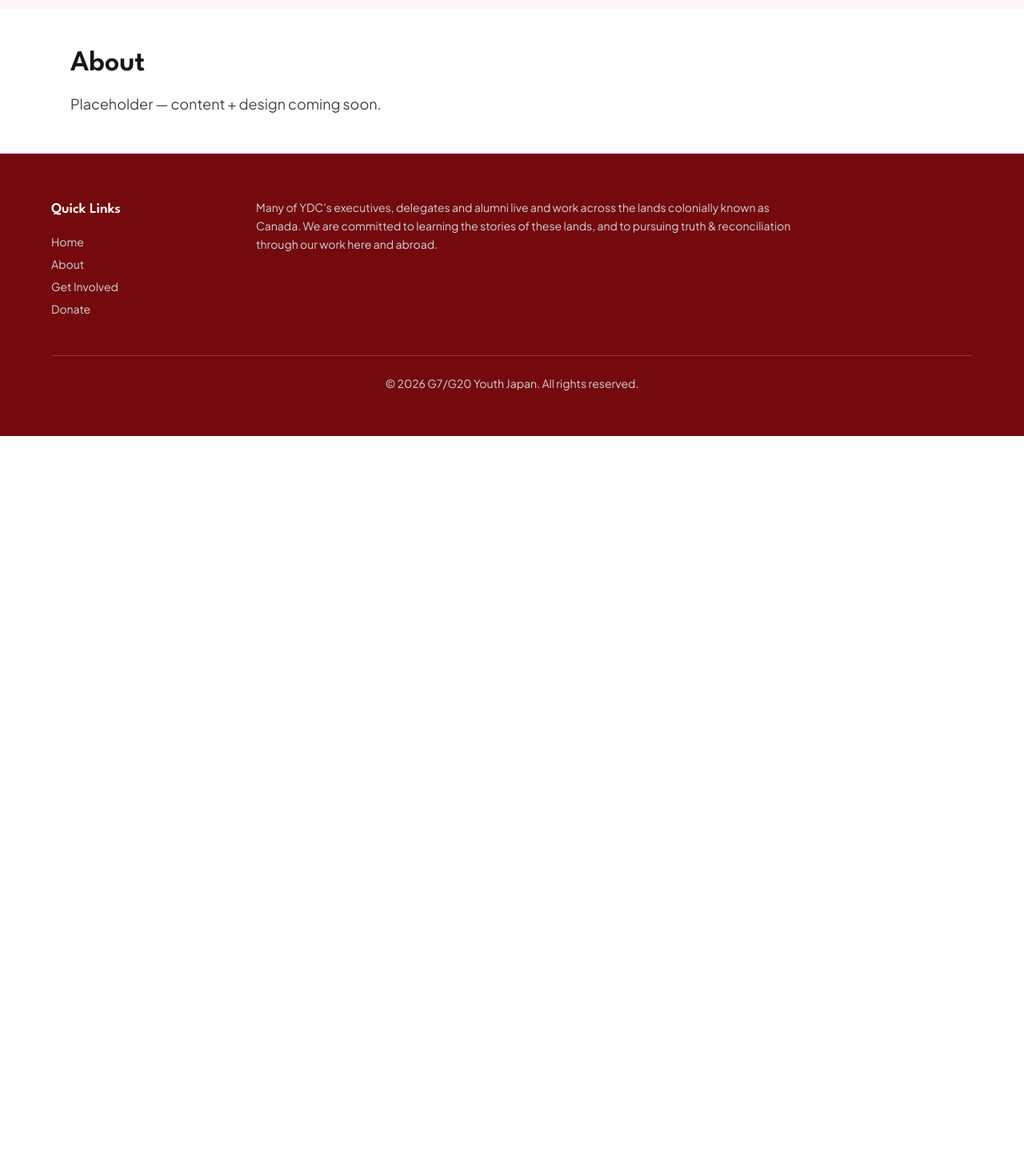
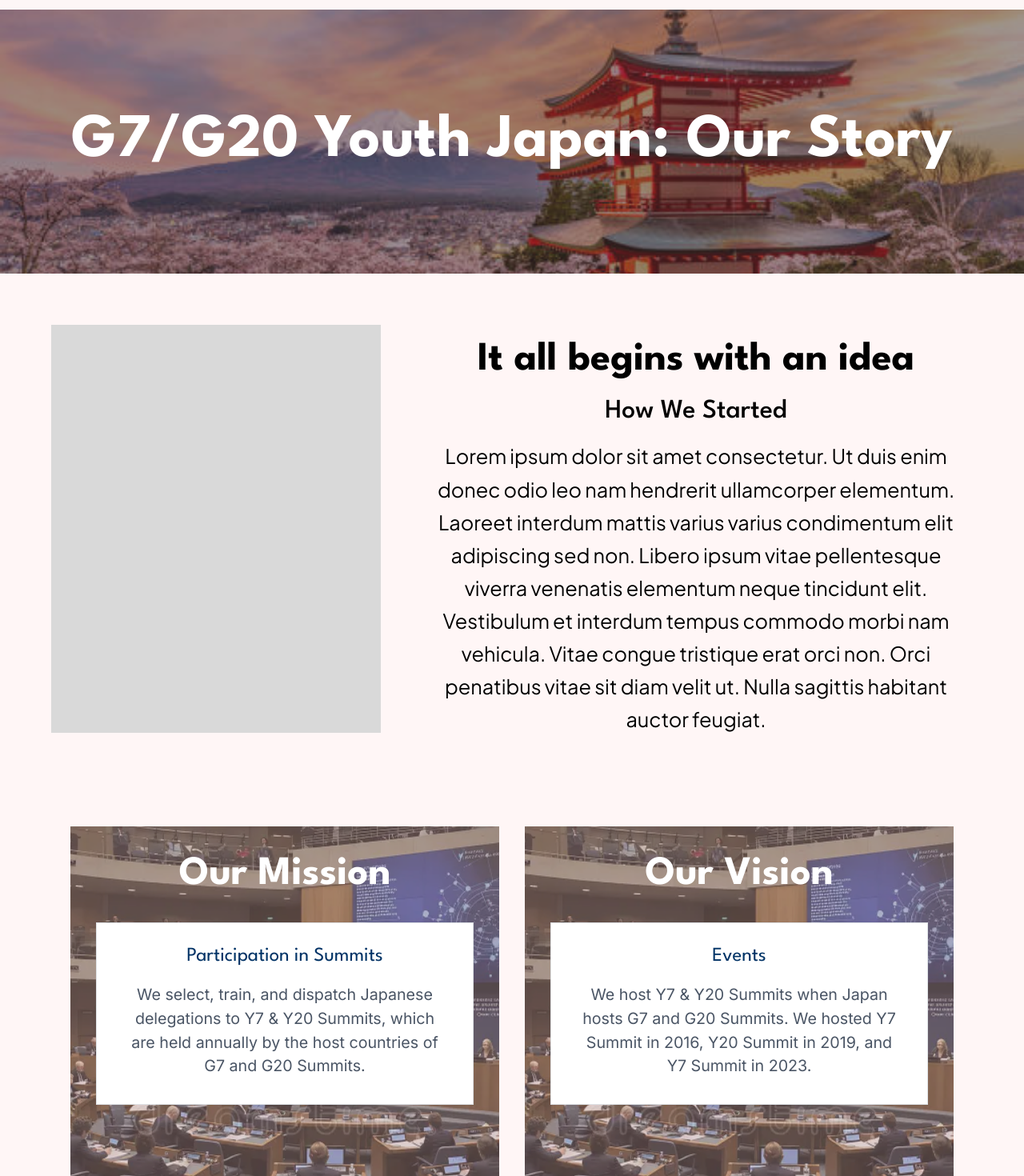
Before and after one commit to fullstackatbrown/project-youth-japan, a Next.js app: page /about in a window 1280 px wide. Shown: the part 60-1530 px from the top of the page at 80% size. Before the commit the page ends 800 px from the top, so only its background shows below. Built offline with nearby package versions, Linux system fonts and the light colour scheme.

Commit message:
About Me Page (#7)
* initial

* footer done

* about me page done

* removed follow our journey section

```diff
--- a/app/about/page.tsx
+++ b/app/about/page.tsx
@@ -1,10 +1,100 @@
+import Link from "next/link";
+
+const heroImage = "/images/hero.png";
+const sectionImage = "/images/section-bg.png";
+
 export default function AboutPage() {
-    return (
-      <main className="mx-auto max-w-6xl px-6 py-12">
-        <h1 className="text-4xl font-semibold">About</h1>
-        <p className="mt-4 text-lg opacity-80">
-          Placeholder — content + design coming soon.
-        </p>
-      </main>
-    );
-  }
+  return (
+    <main className="bg-[#fff6f6]">
+      {/* Hero — 330px tall, overlay rgba(70,49,52,0.52) */}
+      <section className="relative h-[330px] flex items-center justify-center overflow-hidden">
+        <img
+          src={heroImage}
+          alt="G7/G20 Youth Japan"
+          className="absolute inset-0 w-full h-full object-cover"
+        />
+        <div className="absolute inset-0 bg-[rgba(70,49,52,0.52)]" />
+        <h1 className="relative z-10 text-white font-bold text-center px-6 text-[4.83rem] leading-[1.09] tracking-[0.09px] font-[family-name:var(--font-heading)]">
+          G7/G20 Youth Japan: Our Story
+        </h1>
+      </section>
+
+      {/* How We Started */}
+      <section className="bg-[#fff6f6] py-16 px-6">
+        <div className="mx-auto max-w-6xl flex gap-12 items-start">
+          <div className="shrink-0 w-[412px] h-[510px] bg-[#d9d9d9]" />
+          <div className="flex-1 pt-4">
+            <h2 className="text-[3.16rem] font-bold text-center mb-4 text-black leading-[3.51rem] tracking-[0.03px] font-[family-name:var(--font-heading)]">
+              It all begins with an idea
+            </h2>
+            <h3 className="text-[2.1rem] font-medium text-center mb-4 text-black leading-[1.2] tracking-[0.006px] font-[family-name:var(--font-body)]">
+              How We Started
+            </h3>
+            <p className="text-center text-black text-[1.58rem] leading-[2.57rem] tracking-[-0.04px] font-[family-name:var(--font-body)]">
+              Lorem ipsum dolor sit amet consectetur. Ut duis enim donec odio leo nam hendrerit
+              ullamcorper elementum. Laoreet interdum mattis varius varius condimentum elit
+              adipiscing sed non. Libero ipsum vitae pellentesque viverra venenatis elementum neque
+              tincidunt elit. Vestibulum et interdum tempus commodo morbi nam vehicula. Vitae congue
+              tristique erat orci non. Orci penatibus vitae sit diam velit ut. Nulla sagittis
+              habitant auctor feugiat.
+            </p>
+          </div>
+        </div>
+      </section>
+
+      {/* Our Mission & Our Vision — each 550×700px in Figma */}
+      <section className="mx-auto max-w-6xl px-6 py-12 grid grid-cols-2 gap-8">
+        {/* Our Mission */}
+        <div className="relative overflow-hidden min-h-[700px]">
+          <img src={sectionImage} alt="" className="absolute inset-0 w-full h-full object-cover opacity-70" />
+          <div className="absolute inset-0 bg-[rgba(81,9,11,0.17)]" />
+          <div className="relative z-10 p-8">
+            <h2 className="text-white font-bold text-center mb-8 text-[3.16rem] leading-[3.51rem] tracking-[0.03px] font-[family-name:var(--font-heading)]">
+              Our Mission
+            </h2>
+            <div className="bg-white border border-[#dee2e6] p-8 text-center mt-4">
+              <h3 className="text-[#003366] text-[1.54rem] leading-[1.23rem] mb-6 font-[family-name:var(--font-body)]">
+                Participation in Summits
+              </h3>
+              <p className="text-[#4a5565] text-[1.23rem] leading-[1.85rem] tracking-[-0.024px] font-[family-name:var(--font-inter)]">
+                We select, train, and dispatch Japanese delegations to Y7 &amp; Y20 Summits, which
+                are held annually by the host countries of G7 and G20 Summits.
+              </p>
+            </div>
+          </div>
+        </div>
+
+        {/* Our Vision */}
+        <div className="relative overflow-hidden min-h-[700px]">
+          <img src={sectionImage} alt="" className="absolute inset-0 w-full h-full object-cover opacity-70" />
+          <div className="absolute inset-0 bg-[rgba(81,9,11,0.17)]" />
+          <div className="relative z-10 p-8">
+            <h2 className="text-white font-bold text-center mb-8 text-[3.16rem] leading-[3.51rem] tracking-[0.03px] font-[family-name:var(--font-heading)]">
+              Our Vision
+            </h2>
+            <div className="bg-white border border-[#dee2e6] p-8 text-center mt-4">
+              <h3 className="text-[#003366] text-[1.54rem] leading-[1.23rem] mb-6 font-[family-name:var(--font-body)]">
+                Events
+              </h3>
+              <p className="text-[#4a5565] text-[1.23rem] leading-[1.85rem] tracking-[-0.024px] font-[family-name:var(--font-inter)]">
+                We host Y7 &amp; Y20 Summits when Japan hosts G7 and G20 Summits. We hosted Y7
+                Summit in 2016, Y20 Summit in 2019, and Y7 Summit in 2023.
+              </p>
+            </div>
+          </div>
+        </div>
+      </section>
+
+      {/* News button — h-[102px], rounded-[40px] */}
+      <div className="mx-auto max-w-6xl px-6 pb-12">
+        <Link
+          href="/events"
+          className="flex items-center justify-center w-full h-[102px] bg-[#b91f24] text-white font-bold text-center rounded-[40px] hover:bg-[#9e1a1f] transition-colors text-[3.16rem] leading-[1.76rem] tracking-[-0.013px] font-[family-name:var(--font-heading)]"
+        >
+          News
+        </Link>
+      </div>
+
+    </main>
+  );
+}
--- a/app/layout.tsx
+++ b/app/layout.tsx
@@ -1,8 +1,8 @@
 import type { Metadata } from "next";
+import { League_Spartan, Plus_Jakarta_Sans, Inter } from "next/font/google";
 import "./globals.css";
 import Navbar from "../components/Navbar";
 import Footer from "../components/Footer";
-import { League_Spartan, Plus_Jakarta_Sans } from "next/font/google";
 
 const headingFont = League_Spartan({
   subsets: ["latin"],
@@ -16,6 +16,8 @@ const bodyFont = Plus_Jakarta_Sans({
   variable: "--font-body",
 });
 
+const inter = Inter({ subsets: ["latin"], variable: "--font-inter" });
+
 export const metadata: Metadata = {
   title: "G7/G20 Youth Japan",
   description: "Official site for G7/G20 Youth Japan",
@@ -28,7 +30,7 @@ export default function RootLayout({
 }>) {
   return (
     <html lang="en">
-      <body className={`${headingFont.variable} ${bodyFont.variable}`}>
+      <body className={`${headingFont.variable} ${bodyFont.variable} ${inter.variable}`}>
         <Navbar />
         {children}
         <Footer />
```
Also changed, not shown: public/images/hero.png (added), public/images/section-bg.png (added).
